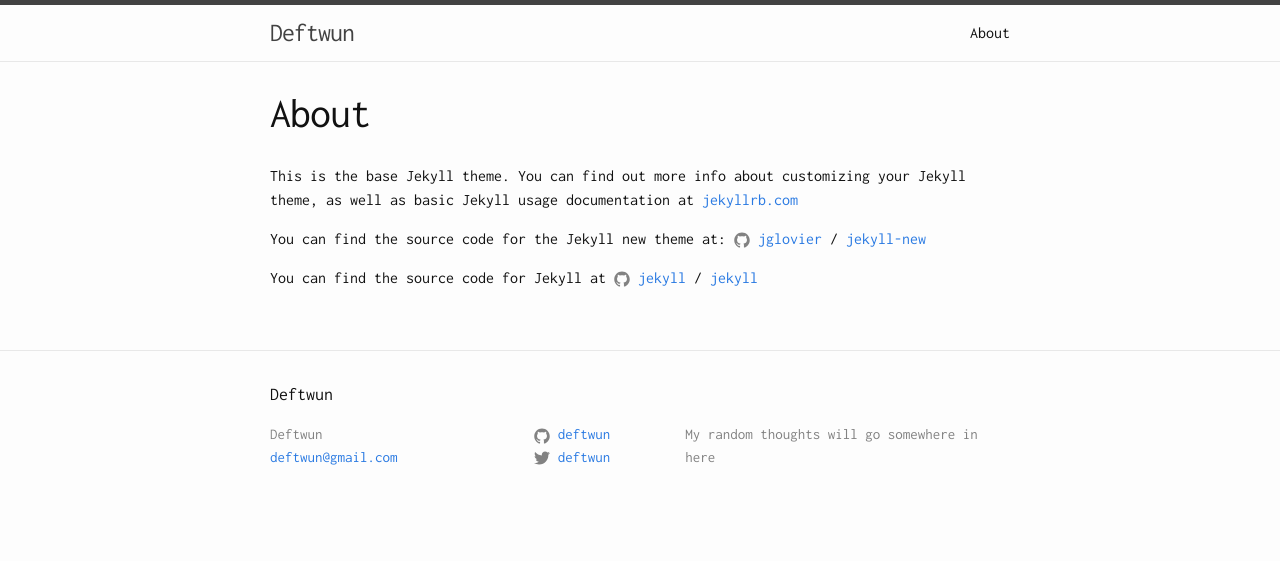
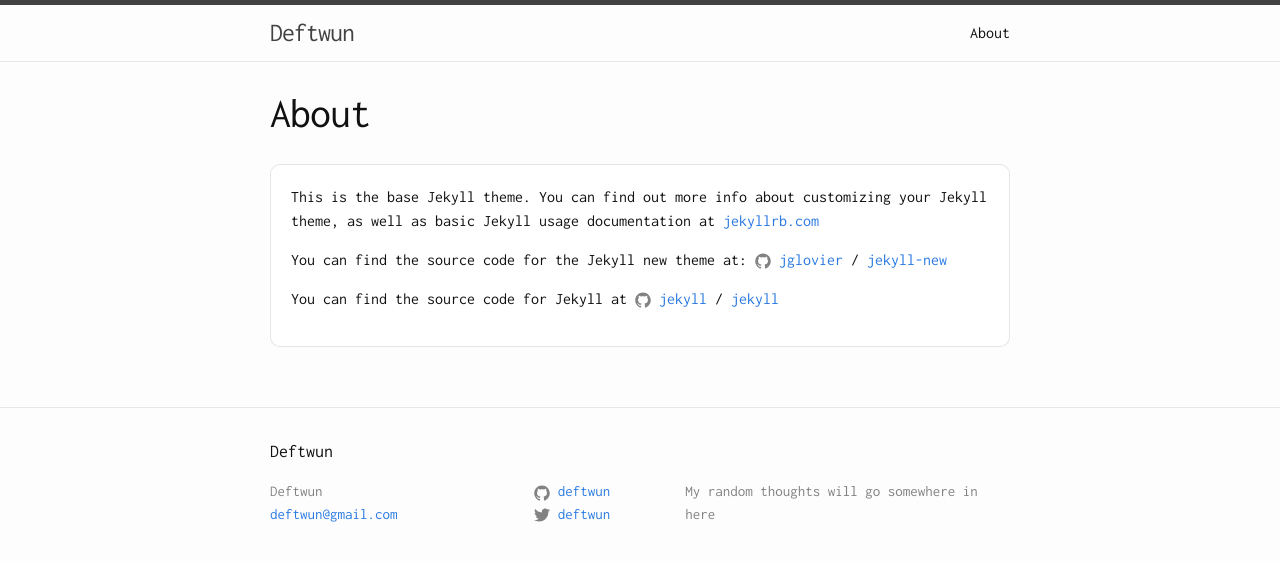
Before and after one commit to Deftwun/Deftwun.github.io, a Jekyll site: the page built from about.md, in a window 1280 px wide. Shown: the top 561 px of the page. Built offline with Jekyll 4.4.1, drawn with Linux system fonts in a browser that asks for light colours; nearby versions of some CDN libraries.

Commit message:
Update head.html

```diff
--- a/_includes/head.html
+++ b/_includes/head.html
@@ -14,7 +14,7 @@
     body{
       font-family: 'Inconsolata', sans-serif;
     }
-    .post-content .home {
+    .post-content, .home {
       border-radius: 10px;
       border: 1px solid rgba(0,0,0,.1);
       background: rgba(255,255,255,.99);
```
